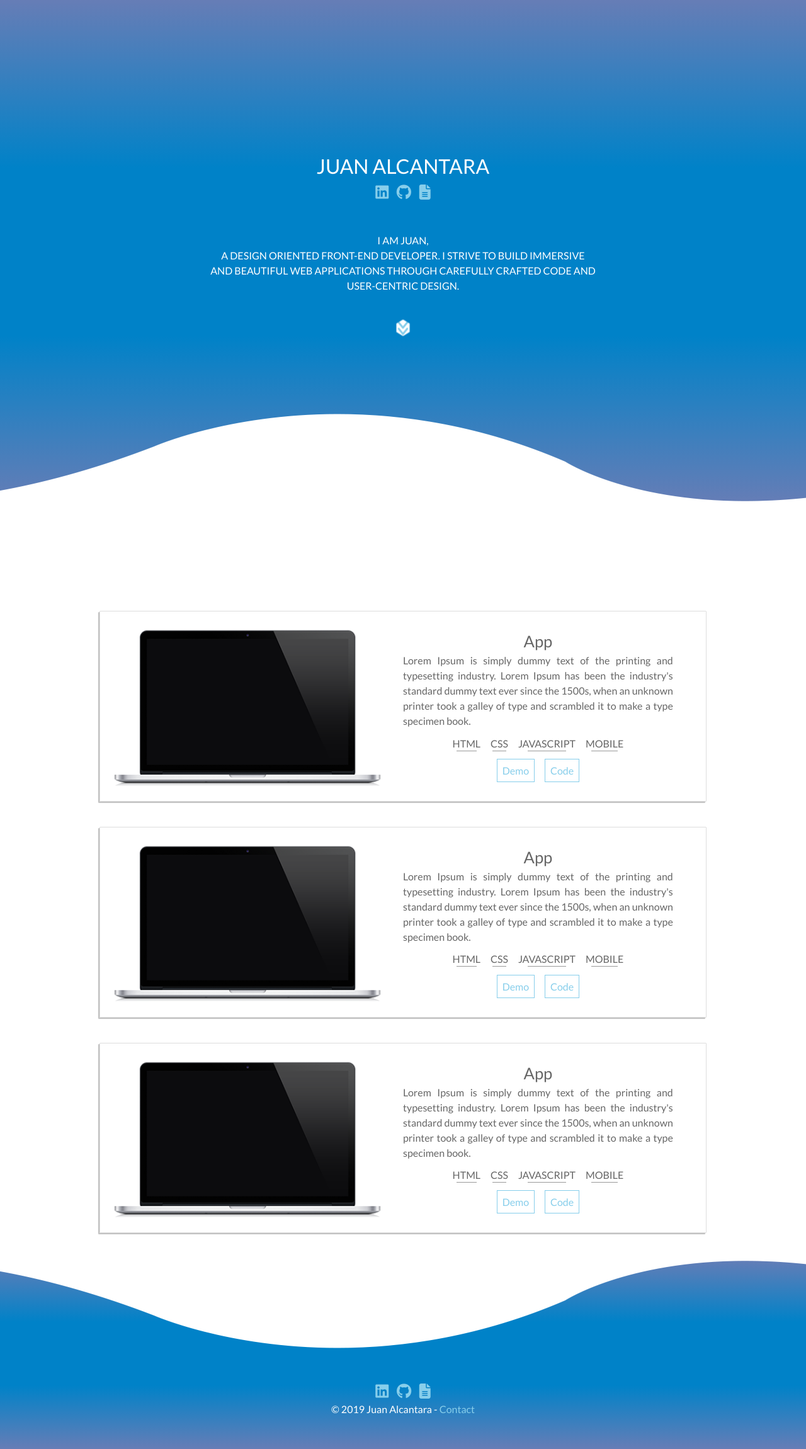
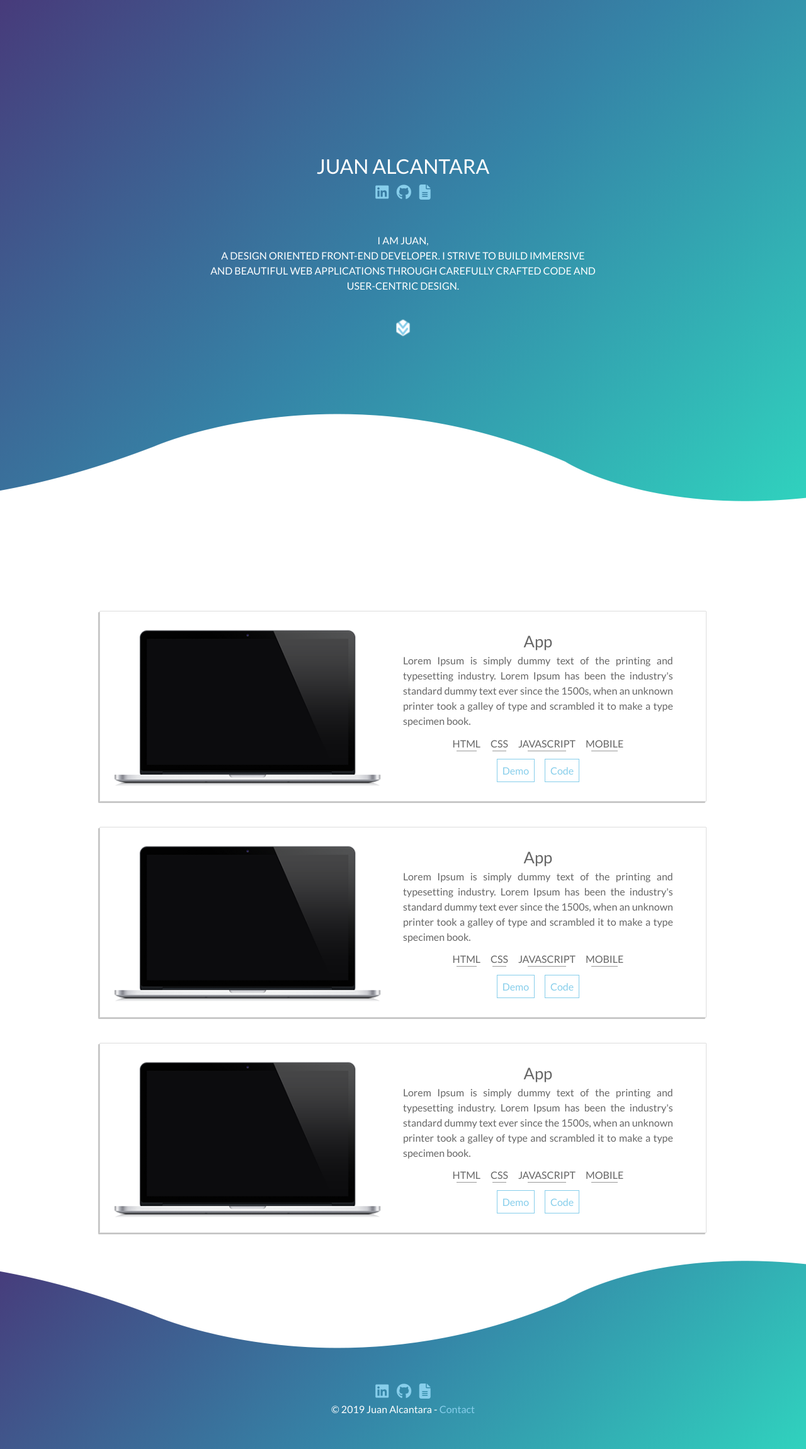
Before and after one commit to JuanInAMillion/juaninamillion.github.io, a PHP site: page / in a window 1280 px wide. Shown: the whole page at 63% size. Run offline with PHP 8.4, Linux system fonts and the light colour scheme; style sheets or scripts are compiled from the project's sources; some libraries are stand-ins or nearby versions.

Commit message:
updated the color theme

```diff
--- a/resources/sass/helpers/_colors.scss
+++ b/resources/sass/helpers/_colors.scss
@@ -4,8 +4,5 @@ $text-color: #ffffff;
 
 /* gradient site theme */
 @mixin theme-color {
-    background: #667db6;
-    /* fallback for old browsers */
-    background: -webkit-linear-gradient(to bottom, #667db6, #0082c8, #0082c8, #667db6);
-    background: linear-gradient(to bottom, #667db6, #0082c8, #0082c8, #667db6);
+    background-image: linear-gradient(-225deg, #473B7B 0%, #3584A7 51%, #30D2BE 100%);
 }
--- a/resources/sass/helpers/_wave.scss
+++ b/resources/sass/helpers/_wave.scss
@@ -1,16 +1,16 @@
 .wave {
   position: absolute;
+  background: url("../images/wave.png");
   height: 143px;
   width: 100%;
   bottom: 0;
   left: 0;
-  background: url("../images/wave.png");
   animation: animate 10s linear infinite;
 }
 
 .lower-wave {
+  position: relative;
   background-image: url("../images/wave-reverse.png");
-  background-position: left;
   height: 143px;
   width: 100%;
   top: 0;
--- a/resources/sass/style.css
+++ b/resources/sass/style.css
@@ -133,18 +133,18 @@
 
 .wave {
   position: absolute;
+  background: url("../images/wave.png");
   height: 143px;
   width: 100%;
   bottom: 0;
   left: 0;
-  background: url("../images/wave.png");
   -webkit-animation: animate 10s linear infinite;
           animation: animate 10s linear infinite;
 }
 
 .lower-wave {
+  position: relative;
   background-image: url("../images/wave-reverse.png");
-  background-position: left;
   height: 143px;
   width: 100%;
   top: 0;
@@ -189,7 +189,8 @@
   }
 }
 
-/* variables */
+/* color variables */
+/* gradient site theme */
 /* universal style */
 html,
 body {
@@ -233,10 +234,7 @@ section {
 
 /* home */
 #home {
-  background: #667db6;
-  /* fallback for old browsers */
-  background: -webkit-gradient(linear, left top, left bottom, from(#667db6), color-stop(#0082c8), color-stop(#0082c8), to(#667db6));
-  background: linear-gradient(to bottom, #667db6, #0082c8, #0082c8, #667db6);
+  background-image: linear-gradient(-225deg, #473B7B 0%, #3584A7 51%, #30D2BE 100%);
 }
 
 #profile {
@@ -393,10 +391,7 @@ section {
 }
 
 footer {
-  background: #667db6;
-  /* fallback for old browsers */
-  background: -webkit-gradient(linear, left top, left bottom, from(#667db6), color-stop(#0082c8), color-stop(#0082c8), to(#667db6));
-  background: linear-gradient(to bottom, #667db6, #0082c8, #0082c8, #667db6);
+  background-image: linear-gradient(-225deg, #473B7B 0%, #3584A7 51%, #30D2BE 100%);
 }
 
 .footer {
@@ -453,9 +448,6 @@ footer {
   .site-container {
     width: 90%;
   }
-  section {
-    min-height: 100%;
-  }
   #profile {
     padding: 10rem 0;
     width: 100%;
--- a/resources/sass/style.scss
+++ b/resources/sass/style.scss
@@ -1,9 +1,7 @@
 @import url(https://fonts.googleapis.com/css?family=Lato);
 @import "helpers/animation";
 @import "helpers/wave";
-/* variables */
-$theme-link: #87ceeb;
-$theme-text: #ffffff;
+@import "helpers/colors";
 
 /* universal style */
 html,
@@ -19,7 +17,7 @@ body {
 
 a:link,
 a:visited {
-  color: $theme-link;
+  color: $link-color;
   text-decoration: none;
 }
 
@@ -45,10 +43,7 @@ section {
 
 /* home */
 #home {
-  background: #667db6;
-  /* fallback for old browsers */
-  background: -webkit-linear-gradient(to bottom, #667db6, #0082c8, #0082c8, #667db6);
-  background: linear-gradient(to bottom, #667db6, #0082c8, #0082c8, #667db6);
+  @include theme-color;
 }
 
 #profile {
@@ -58,7 +53,7 @@ section {
   margin: 0 auto;
   padding-top: 15rem;
   width: 60%;
-  color: $theme-text;
+  color: $text-color;
 }
 
 .name {
@@ -75,7 +70,7 @@ section {
   animation: bounce 2s infinite;
   clip-path: polygon(50% 0, 100% 25%, 100% 75%, 50% 100%, 0 75%, 0 25%);
   cursor: pointer;
-  color: $theme-link;
+  color: $link-color;
   margin: 0 auto;
   background-color: #fff;
   height: 1.5rem;
@@ -159,7 +154,7 @@ section {
 }
 
 .code-btn {
-  border: 0.0625rem solid $theme-link;
+  border: 0.0625rem solid $link-color;
   padding: 0.5rem;
   margin: 0 0.4rem;
   transition: 0.5s;
@@ -171,10 +166,7 @@ section {
 }
 
 footer {
-  background: #667db6;
-  /* fallback for old browsers */
-  background: -webkit-linear-gradient(to bottom, #667db6, #0082c8, #0082c8, #667db6);
-  background: linear-gradient(to bottom, #667db6, #0082c8, #0082c8, #667db6);
+  @include theme-color;
 }
 
 .footer {
@@ -184,7 +176,7 @@ footer {
   align-items: center;
   height: 10rem;
   text-align: center;
-  color: $theme-text;
+  color: $text-color;
 }
 
 @import "helpers/media";
```
Also changed, not shown: resources/images/mac-blank.png (added), 4 other files.
